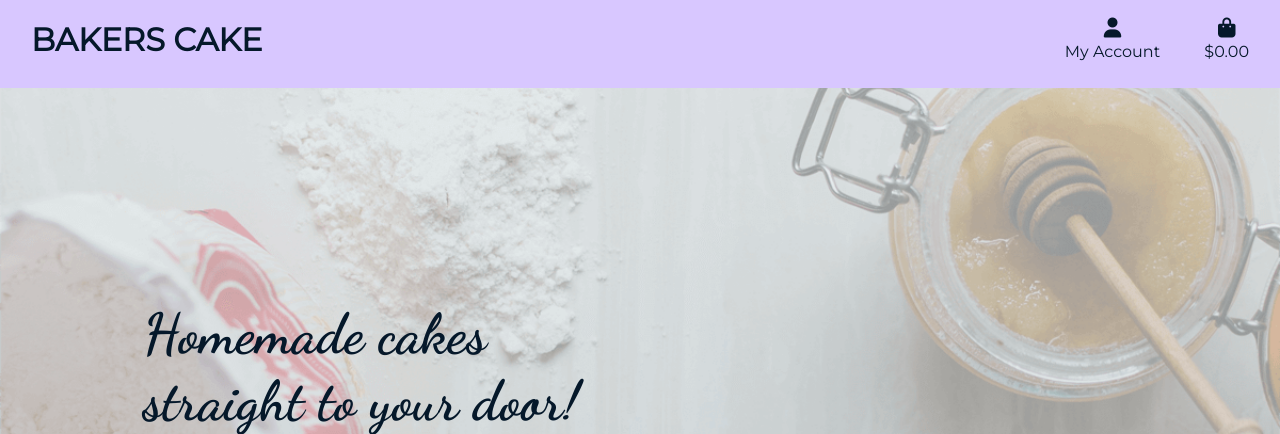
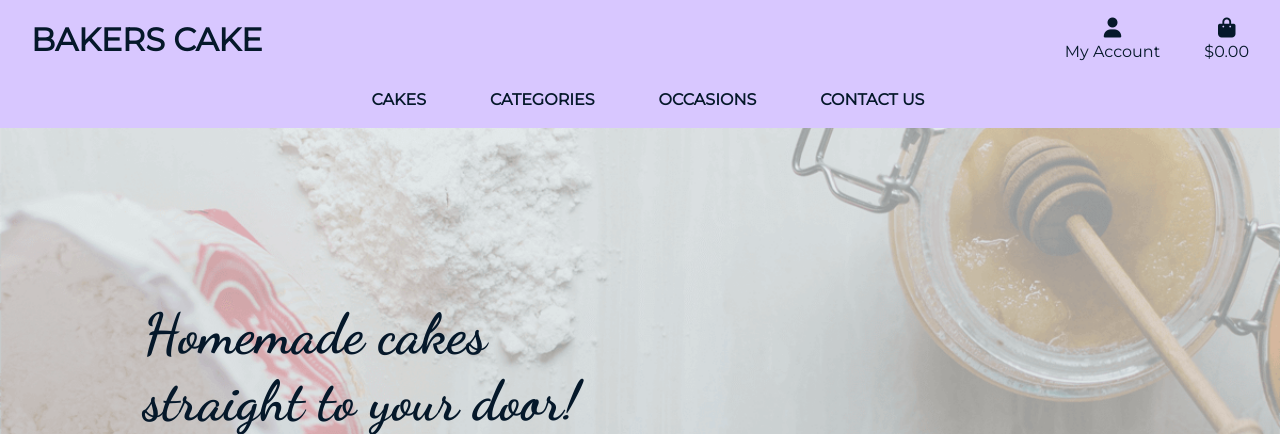
Before and after one commit to Dhracko/bakers_cake, a Django app: page / in a window 1280 px wide. Shown: the top 434 px of the page. Run offline with Django 3.2, Linux system fonts and the light colour scheme; some libraries are stand-ins or nearby versions.

Commit message:
Added navigation dropdown bar to header

```diff
--- a/static/css/base.css
+++ b/static/css/base.css
@@ -52,7 +52,10 @@ body {
 .shop-now-button:focus,
 .btn-black:hover,
 .btn-black:active,
-.btn-black:focus {
+.btn-black:focus,
+.dropdown-item:hover,
+.dropdown-item:active,
+.dropdown-item:focus {
     background: rgb(79, 45, 83);
     color: white;
 }
--- a/templates/base.html
+++ b/templates/base.html
@@ -24,9 +24,9 @@
 
     {% block corejs %}
         <script src="https://kit.fontawesome.com/95b8c22c5d.js" crossorigin="anonymous"></script>
-        <script src="https://code.jquery.com/jquery-3.4.1.slim.min.js" integrity="sha384-J6qa4849blE2+poT4WnyKhv5vZF5SrPo0iEjwBvKU7imGFAV0wwj1yYfoRSJoZ+n" crossorigin="anonymous"></script>
-        <script src="https://cdn.jsdelivr.net/npm/@popperjs/core@2.5.4/dist/umd/popper.min.js" integrity="sha384-q2kxQ16AaE6UbzuKqyBE9/u/KzioAlnx2maXQHiDX9d4/zp8Ok3f+M7DPm+Ib6IU" crossorigin="anonymous"></script>
-        <script src="https://cdn.jsdelivr.net/npm/bootstrap@5.0.0-beta1/dist/js/bootstrap.min.js" integrity="sha384-pQQkAEnwaBkjpqZ8RU1fF1AKtTcHJwFl3pblpTlHXybJjHpMYo79HY3hIi4NKxyj" crossorigin="anonymous"></script>
+        <script src="https://code.jquery.com/jquery-3.5.1.min.js" integrity="sha256-9/aliU8dGd2tb6OSsuzixeV4y/faTqgFtohetphbbj0=" crossorigin="anonymous"></script>
+        <script src="https://cdn.jsdelivr.net/npm/popper.js@1.16.0/dist/umd/popper.min.js" integrity="sha384-Q6E9RHvbIyZFJoft+2mJbHaEWldlvI9IOYy5n3zV9zzTtmI3UksdQRVvoxMfooAo" crossorigin="anonymous"></script>
+        <script src="https://stackpath.bootstrapcdn.com/bootstrap/4.4.1/js/bootstrap.min.js" integrity="sha384-wfSDF2E50Y2D1uUdj0O3uMBJnjuUD4Ih7YwaYd1iqfktj0Uod8GCExl3Og8ifwB6" crossorigin="anonymous"></script>
     {% endblock %}
 
     {% block extra_js %}
@@ -52,7 +52,7 @@
                                 <p class="my-0">My Account</p>
                             </div>
                         </a>
-                        <div class="dropdown-menu border-0" aria-labelledby="user-options">
+                        <div class="hd-bg-color dropdown-menu" aria-labelledby="user-options">
                             {% if request.user.is_authenticated %}
                                 {% if request.user.is_superuser %}
                                     <a href="" class="dropdown-item">Product Management</a>
@@ -87,6 +87,8 @@
                 <button class="navbar-toggler" type="button" data-toggle="collapse" data-target="#main-nav" aria-controls="main-nav" aria-expanded="false" aria-label="Toggle navigation">
                     <span class="navbar-toggler-icon"></span>
                 </button>
+                {% include 'includes/mobile-top-header.html' %}
+                {% include 'includes/main-nav.html' %}
             </nav>
         </div>
     </header>
--- /dev/null
+++ b/templates/includes/main-nav.html
@@ -0,0 +1,45 @@
+<div class="collapse navbar-collapse" id="main-nav">
+    <ul class="navbar-nav w-auto mx-auto">
+        <li class="nav-item dropdown">
+            <a class="font-weight-bold nav-link text-dark-blue mr-5" href="#" id="all-cakes-link" data-toggle="dropdown" aria-haspopup="true" aria-expanded="false">
+                CAKES
+            </a>
+            <div class="hd-bg-color dropdown-menu border-0" aria-labelledby="all-cakes-link">
+                <a href="#" class="dropdown-item">By Price</a>
+                <a href="#" class="dropdown-item ">By Rating</a>
+                <a href="#" class="dropdown-item ">By Category</a>
+                <a href="#" class="dropdown-item">All Cakes</a>
+            </div>
+        </li>
+
+        <li class="nav-item dropdown">
+            <a class="font-weight-bold nav-link text-dark-blue mr-5" href="#" id="categories-link" data-toggle="dropdown" aria-haspopup="true" aria-expanded="false">
+                CATEGORIES
+            </a>
+            <div class="hd-bg-color dropdown-menu border-0" aria-labelledby="categories-link">
+                <a href="" class="dropdown-item">Sponge</a>
+                <a href="" class="dropdown-item">Fruit</a>
+                <a href="" class="dropdown-item">Cheesecake</a>
+                <a href="" class="dropdown-item">Cupcakes</a>
+            </div>
+        </li>
+
+        <li class="nav-item dropdown">
+            <a class="font-weight-bold nav-link text-dark-blue mr-5" href="#" id="occasions-link" data-toggle="dropdown" aria-haspopup="true" aria-expanded="false">
+                OCCASIONS
+            </a>
+            <div class="hd-bg-color dropdown-menu border-0" aria-labelledby="occasions-link">
+                <a href="" class="dropdown-item">Wedding</a>
+                <a href="" class="dropdown-item">Birthday</a>
+                <a href="" class="dropdown-item">Anniversary</a>
+                <a href="" class="dropdown-item">Special &amp; Occasions</a>
+            </div>
+        </li>
+
+        <li class="nav-item">
+            <a class="font-weight-bold nav-link text-dark-blue" href="#" id="contact-link" data-toggle="dropdown" aria-haspopup="true" aria-expanded="false">
+                CONTACT US
+            </a>
+        </li>
+    </ul>
+</div>
--- a/templates/includes/mobile-top-header.html
+++ b/templates/includes/mobile-top-header.html
@@ -5,7 +5,7 @@
             <p class="my-0">My Account</p>
         </div>
     </a>
-    <div class="dropdown-menu border-0" aria-labelledby="user-options">
+    <div class="hd-bg-color dropdown-menu border-0" aria-labelledby="user-options">
         {% if request.user.is_authenticated %}
             {% if request.user.is_superuser %}
                 <a href="{% url 'account_logout' %}" class="dropdown-item">Product Management</a>
```
